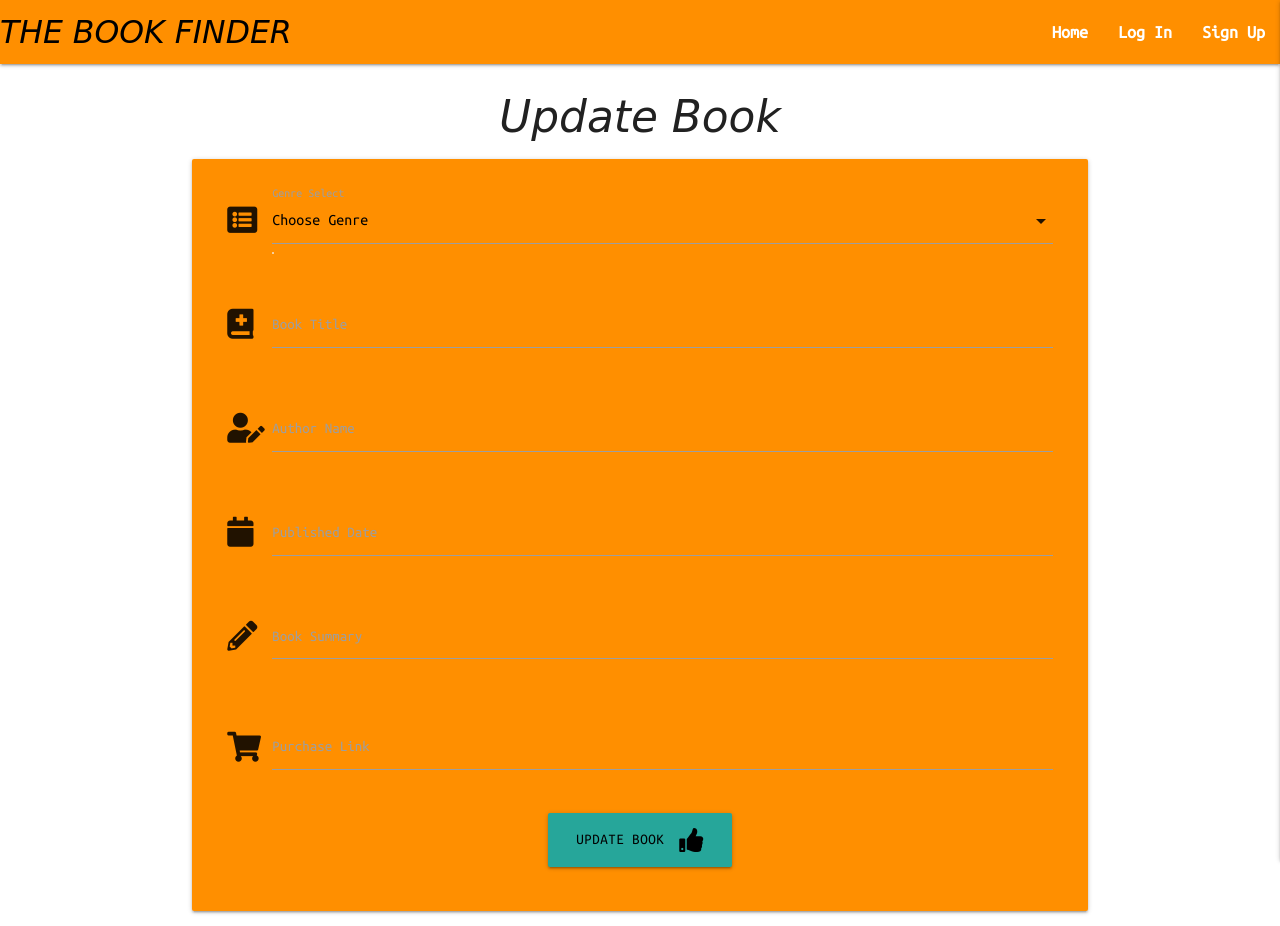
After one commit to GreigBenton/Milestone_project_3, a Flask app: template templates/edit_book.html in a window 1280 px wide. The commit adds this page. Run offline with Flask 2, Linux system fonts and the light colour scheme; the template is opened without the code that fills it, so the values that code supplies are empty; some libraries are stand-ins or nearby versions; some web fonts are replaced.

Commit message:
Wire up edit_book button

```diff
--- a/app.py
+++ b/app.py
@@ -109,6 +109,14 @@ def add_book():
     return render_template("add_book.html", genres=genres)
 
 
+@app.route("/edit_book/<book_id>", methods=["GET", "POST"])
+def edit_book(book_id):
+    book = mongo.db.books.find_one({"_id": ObjectId(book_id)})
+    genres = mongo.db.genres.find().sort("genre_name", 1)
+    return render_template("edit_book.html", book=book, genres=genres)
+
+
+
 if __name__ == "__main__":
     app.run(host=os.environ.get("IP"),
             port=int(os.environ.get("PORT")),
--- a/templates/books.html
+++ b/templates/books.html
@@ -10,7 +10,7 @@
                 <div class="col s3">
                     <i class="fas fa-caret-down"></i>
                     <a href="" class="btn-small green">Finished</a>
-                    <a href="" class="btn-small light-blue">Edit</a>
+                    <a href="{{ url_for('edit_book', book_id=book._id) }}" class="btn-small light-blue">Edit</a>
                 </div>
                 <div class="col s9">
                     <span class="collapse-head">{{ book.book_name }}</span>: {{ book.genre_name }}
--- /dev/null
+++ b/templates/edit_book.html
@@ -0,0 +1,65 @@
+{% extends "base.html" %}
+{% block content %}
+
+    <h3 class="center-align nav-logo">Update Book</h3>
+
+    <div class="row card-panel amber darken-3">
+        <form class="col s12" method="POST" action="{{ url_for('edit_book', book_id=book._id) }}">
+            <div class="row">
+                <div class="input-field col s12">
+                    <i class="fas fa-list-alt prefix tooltipped data-position="bottom" data-tooltip="Choose a Genre"></i>
+                    <select id="genre_name" name="genre_name" class="validate" required>
+                      <option value="" disabled selected>Choose Genre</option>
+                      {% for genre in genres %}
+                        <option value="{{ genre.genre_name }}">{{ genre.genre_name }}</option>
+                      {% endfor %}
+                    </select>
+                    <label for="genre_name">Genre Select</label>
+                </div>
+            </div>
+            <div class="row">
+                <div class="input-field col s12">
+                    <i class="fas fa-book-medical prefix tooltipped data-position="bottom" data-tooltip="E.g. Alice's Adventures in Wonderland"></i>
+                    <input id="book_name" name="book_name" type="text" minlength="1" maxlength="200" class="validate" required>
+                    <label for="book_name">Book Title</label>
+                </div>
+            </div>
+            <div class="row">
+                <div class="input-field col s12">
+                    <i class="fas fa-user-edit prefix tooltipped data-position="bottom" data-tooltip="E.g. Lewis Carroll"></i>
+                    <input id="author_name" name="author_name" type="text" minlength="1" maxlength="200" class="validate" required>
+                    <label for="author_name">Author Name</label>
+                </div>
+            </div>
+            <div class="row">
+                <div class="input-field col s12">
+                    <i class="fas fa-calendar prefix tooltipped data-position="bottom" data-tooltip="Year of publish e.g. 1865"></i>
+                    <input id="published_date" name="published_date" type="text" minlength="4" maxlength="4" class="validate" required>
+                    <label for="published_date">Published Date</label>
+                </div>
+            </div>
+            <div class="row">
+                <div class="input-field col s12">
+                    <i class="fas fa-pencil-alt prefix tooltipped data-position="bottom" data-tooltip="A brief description of the books contents/storyline etc."></i>
+                    <textarea id="book_description" name="book_description" minlength="100" maxlength="1000" class="materialize-textarea validate" required></textarea>
+                    <label for="book_description">Book Summary</label>
+                </div>
+            </div>
+            <div class="row">
+                <div class="input-field col s12">
+                    <i class="fas fa-shopping-cart prefix tooltipped data-position="bottom" data-tooltip="A link to purchase this book"></i>
+                    <input id="book_link" name="book_link" type="text" minlength="10" maxlength="200" class="validate" required>
+                    <label for="book_link">Purchase Link</label>
+                </div>
+            </div>
+            <div class="row">
+                <div class="col s12 center-align">
+                    <button type="submit" class="btn-large black-text">
+                        Update Book <i class="fas fa-thumbs-up right"></i>
+                    </button>
+                </div>
+            </div>
+        </form>
+      </div>
+
+{% endblock %}
```
